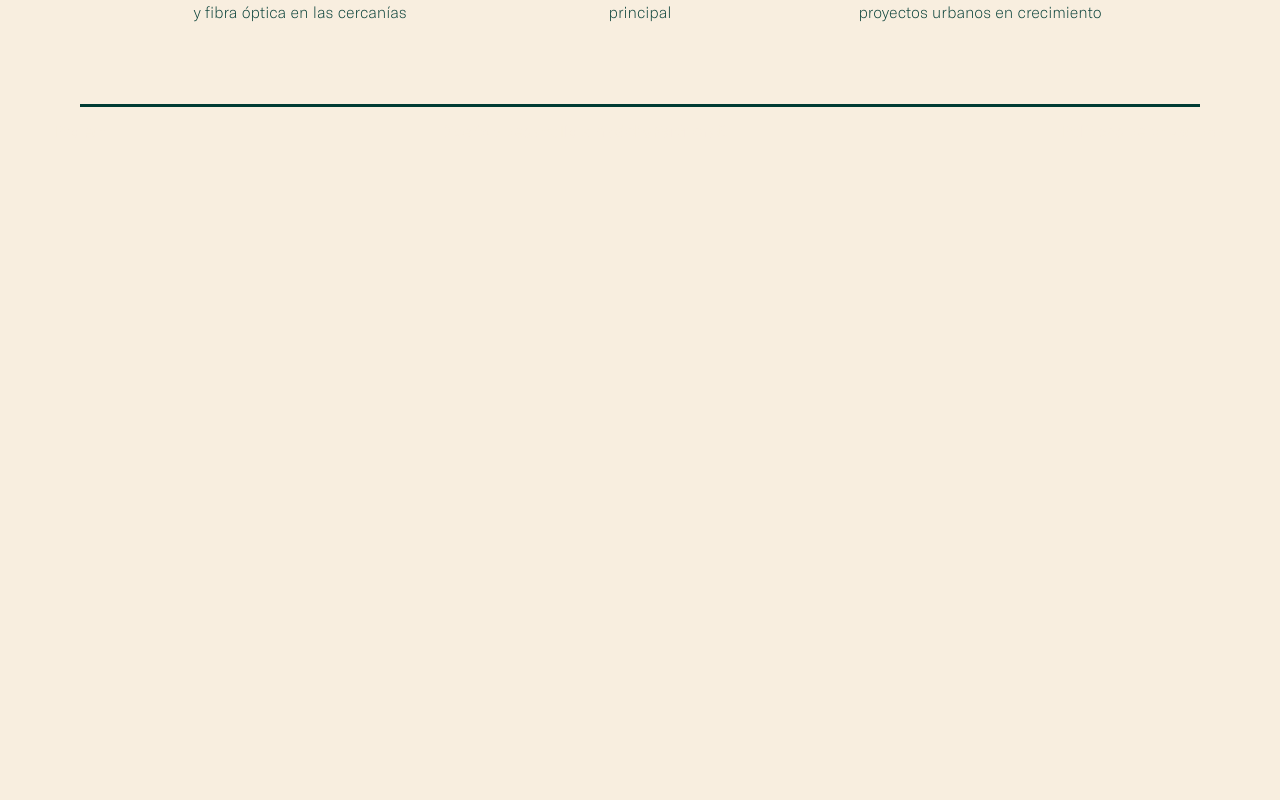
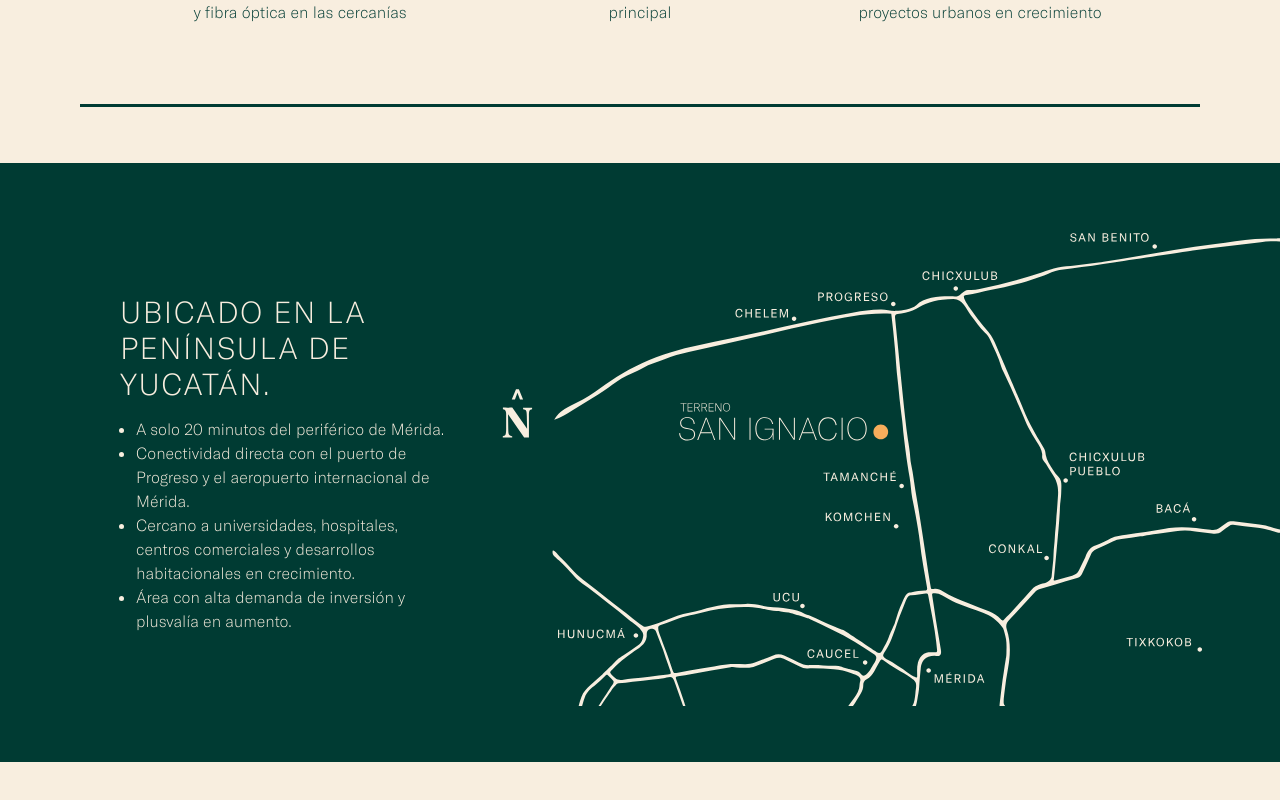
Before and after one commit to epsilonxaos/san-ignacio2, a React (Vite) app: page / in a window 1280 px wide. Shown: the part 1882-2682 px from the top of the page. Before the commit the page ends 2037 px from the top, so only its background shows below. Built offline with nearby package versions, Linux system fonts and the light colour scheme.

Commit message:
feat(Home): :sparkles: Agregar componente Croquis y actualizar estilos en Information y SectionContainer

```diff
--- a/src/components/SectionContainer.tsx
+++ b/src/components/SectionContainer.tsx
@@ -36,7 +36,7 @@ const Section = ({ children, className, id }: TSectionContainer) => {
 	return (
 		<section
 			{...(id && { id })}
-			className={cn('max-w-section px-8 lg:px-20', className)}>
+			className={cn('mx-auto max-w-section px-8 lg:px-20', className)}>
 			{children}
 		</section>
 	)
--- /dev/null
+++ b/src/pages/home/Croquis.jsx
@@ -0,0 +1,52 @@
+import svgCroquis from '@assets/img/croquis.svg'
+import SectionContainer from '@components/SectionContainer'
+import Text from '@components/Text'
+
+const Croquis = () => {
+	return (
+		<div className='bg-verde-oscuro my-10 pb-10 md:my-14 md:pb-14 lg:pb-0'>
+			<SectionContainer className='py-10 md:py-14 lg:pr-0'>
+				<div className='grid grid-cols-1 lg:grid-cols-3 lg:gap-10'>
+					<div className='col-span-1 flex flex-col justify-center lg:pl-10'>
+						<Text.Title className={'text-gris'}>Ubicado en la península de Yucatán.</Text.Title>
+						<ul className='list-disc pl-4 text-gris'>
+							<li>
+								<Text className={'mb-0 font-thin text-gris'}>A solo 20 minutos del periférico de Mérida.</Text>
+							</li>
+							<li>
+								<Text className={'mb-0 font-thin text-gris'}>
+									Conectividad directa con el puerto de Progreso y el aeropuerto internacional de Mérida.
+								</Text>
+							</li>
+							<li>
+								<Text className={'mb-0 font-thin text-gris'}>
+									Cercano a universidades, hospitales, centros comerciales y desarrollos habitacionales en crecimiento.
+								</Text>
+							</li>
+							<li>
+								<Text className={'mb-0 font-thin text-gris'}>
+									Área con alta demanda de inversión y plusvalía en aumento.
+								</Text>
+							</li>
+						</ul>
+					</div>
+					<div className='col-span-2 hidden items-center justify-center lg:flex'>
+						<img
+							src={svgCroquis}
+							alt='Croquis'
+							className='w-full'
+						/>
+					</div>
+				</div>
+			</SectionContainer>
+
+			<img
+				src={svgCroquis}
+				alt='Croquis'
+				className='w-full lg:hidden'
+			/>
+		</div>
+	)
+}
+
+export default Croquis
--- a/src/pages/home/Index.jsx
+++ b/src/pages/home/Index.jsx
@@ -1,5 +1,6 @@
 import About from '@pages/About'
 import Banner from '@pages/home/Banner'
+import Croquis from '@pages/home/Croquis'
 import Information from '@pages/home/Information'
 
 const Index = () => {
@@ -7,6 +8,7 @@ const Index = () => {
 		<>
 			<Banner />
 			<Information />
+			<Croquis />
 		</>
 	)
 }
--- a/src/pages/home/Information.jsx
+++ b/src/pages/home/Information.jsx
@@ -34,7 +34,7 @@ const Location = () => {
 		<SectionContainer
 			borderBottom
 			className='py-10 md:py-14'>
-			<div className='grid gap-6 md:grid-cols-2 lg:grid-cols-3'>
+			<div className='grid gap-6 md:grid-cols-2 xl:grid-cols-3'>
 				<div className='col-span-1 md:px-8'>
 					<Text.Title>Ubicado en una de las zonas con mayor crecimiento en la península de Yucatán.</Text.Title>
 
@@ -58,7 +58,7 @@ const Location = () => {
 						Contamos con referencias de proyectos exitosos en la zona, respaldando el potencial de esta inversión.
 					</Text>
 				</div>
-				<div className='col-span-1 lg:col-span-2'>
+				<div className='col-span-1 xl:col-span-2'>
 					<img
 						className='border-verde-oscuro aspect-square h-full min-h-[230px] w-full border-[3px] object-cover object-center lg:aspect-auto'
 						src={Img}
```
